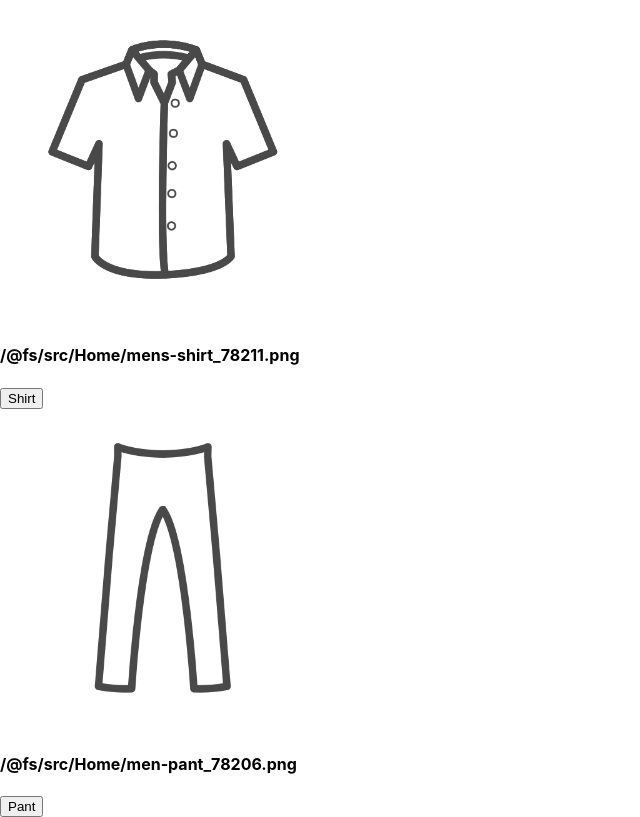
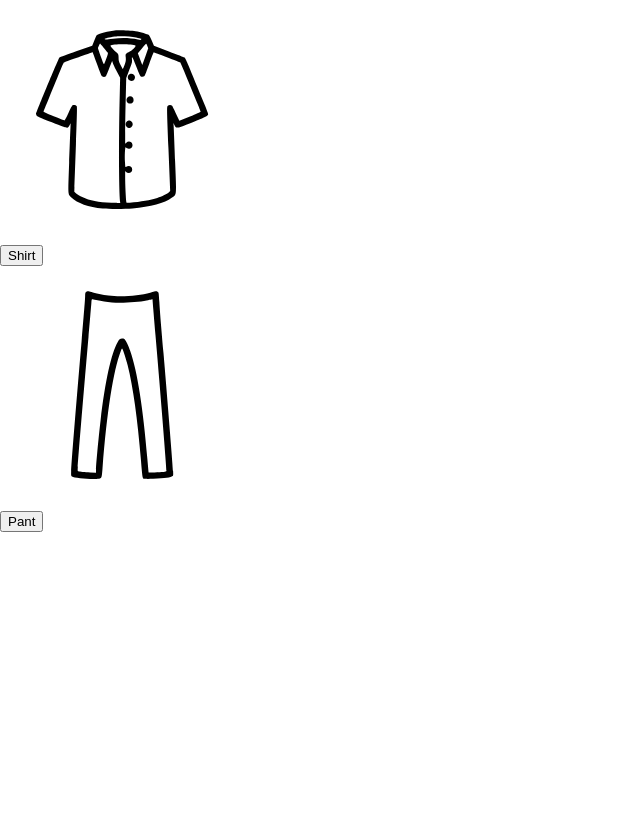
Before and after one commit to disawalsagar/my_tailor_app, a React (Create React App) app: page / in a window 1280 px wide. Shown: the whole page, without its empty margins (0-640 px from the left). Built offline with nearby package versions, Linux system fonts and the light colour scheme.

Commit message:
Adding src/home and src/shirt

```diff
--- a/src/Home/Home.css
+++ b/src/Home/Home.css
@@ -2,3 +2,9 @@
     height: 40vmin;
     pointer-events: none;
   }
+
+  .logo {
+    border: none !important;
+    height: 15em;
+    background-color: transparent;
+  }
--- a/src/Home/Home.js
+++ b/src/Home/Home.js
@@ -1,22 +1,29 @@
 import React, { Component } from 'react';
 import './Home.css';
-import men_shirt from './mens-shirt_78211.png';
-import men_pant from './men-pant_78206.png';
-import ImageBndl from './ImageBndl.js'
+import { Button } from 'react-bootstrap';
+import men_shirt from './mens-shirt_78211.svg';
+import men_pant from './men-pant_78206.svg';
 class Home extends Component {
   render() {
 
     return (
-      <div>
-        <ImageBndl
-        url = {men_shirt}
-        />
-        <button >Shirt</button>
-        <ImageBndl
-        url =  {men_pant}
-        />
-        <button>Pant</button>
-
+      <div class="row text-center">
+        <div class="col-12">
+          <img class="img-thumbnail logo"
+            src={men_shirt}
+          />
+          <div class="col-12">
+            <Button variant="secondary">Shirt</Button>
+          </div>
+        </div>
+        <div class="col-12">
+          <img class="img-thumbnail logo"
+            src={men_pant}
+          />
+          <div class="col-12">
+            <Button variant="secondary">Pant</Button>
+          </div>
+        </div>
       </div>
 
     )
--- /dev/null
+++ b/src/shirt/index.js
@@ -0,0 +1 @@
+export { default } from './shirt.js';
```
Also changed, not shown: src/shirt/shirt.css (added, +7 -0 lines), src/shirt/shirt.js (added, +26 -0 lines), src/Home/men-pant_78206.svg (added), src/Home/mens-shirt_78211.svg (added).
